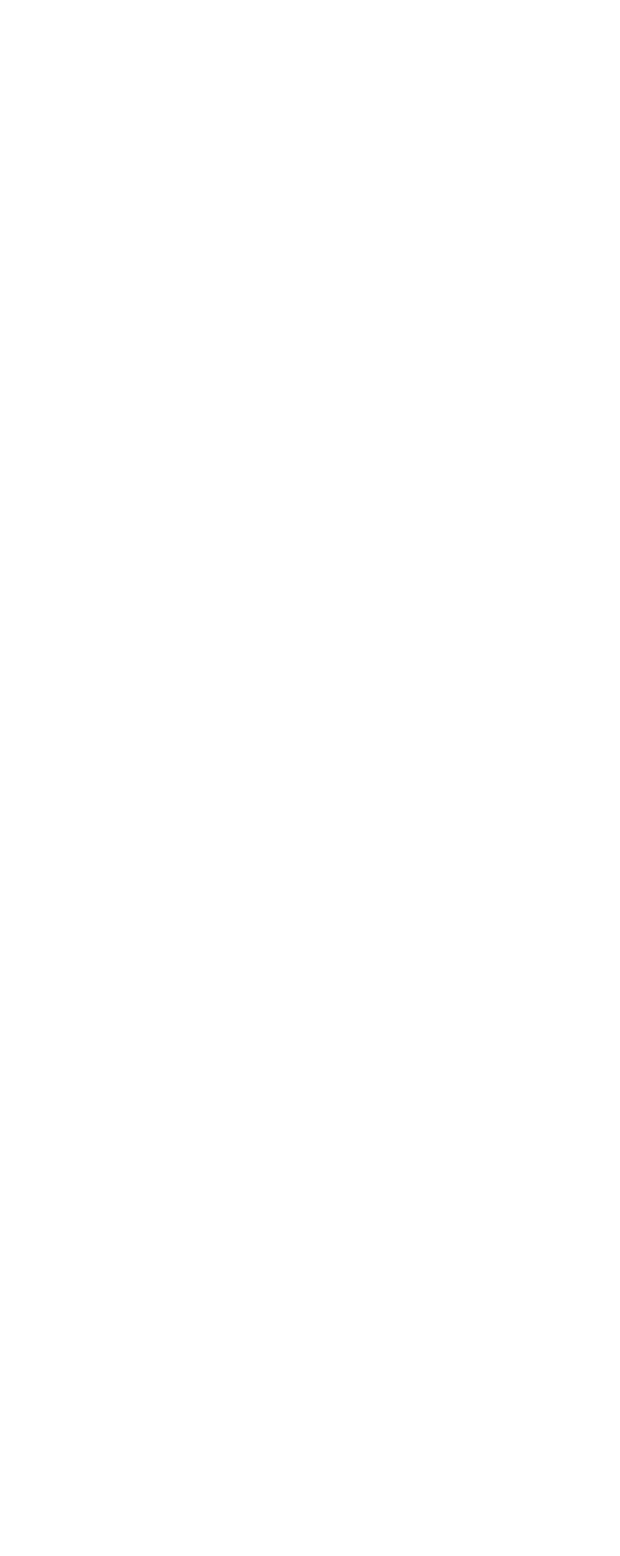
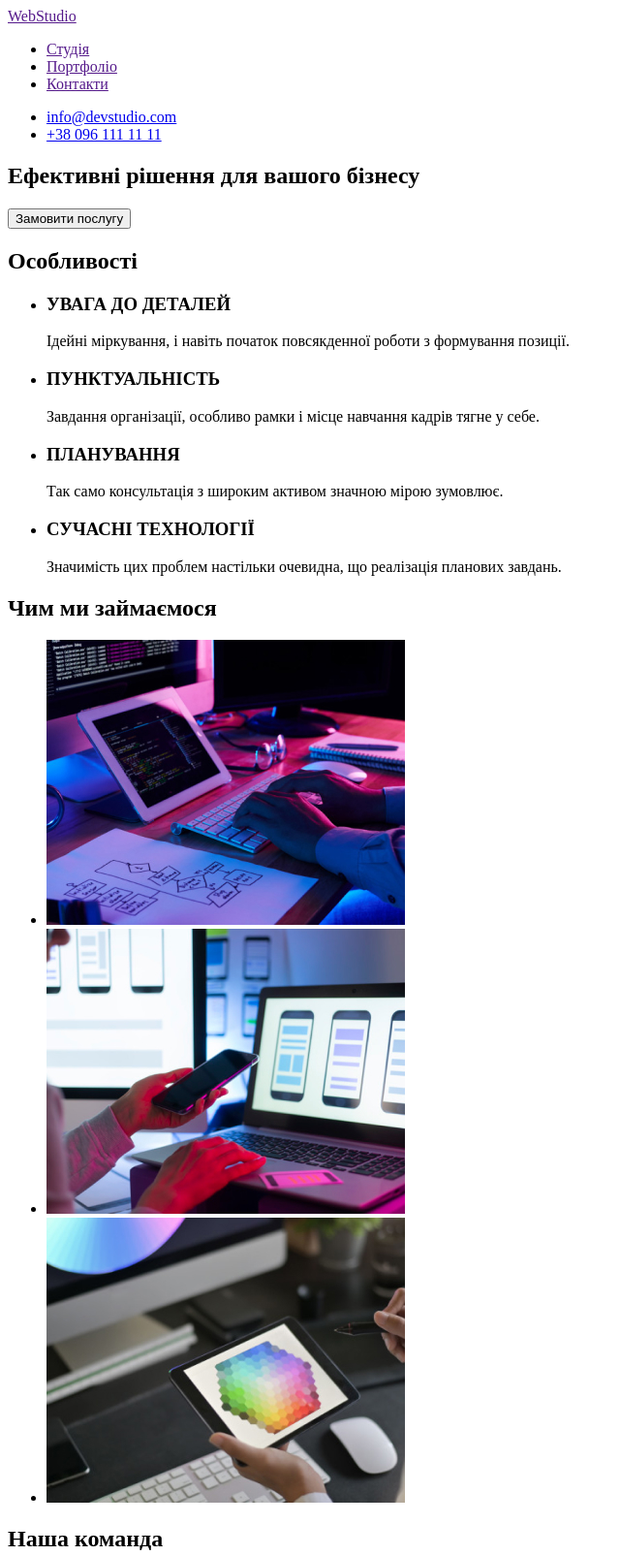
Before and after one commit to anastasiiabuhaienko/goit-markup-hw-01, a plain HTML site: page index.html in a window 1280 px wide. Shown: the top 1605 px of the page at 97% size, without its empty margins (0-640 px from the left). Before the commit the page ends 800 px from the top, so only its background shows below. Drawn offline with Linux system fonts and the light colour scheme.

Commit message:
Studio page in index.html file

```diff
--- a/index.html
+++ b/index.html
@@ -1,5 +1,5 @@
 <!DOCTYPE html>
-<html lang="en">
+<html lang="uk">
 <head>
     <meta charset="UTF-8">
     <meta http-equiv="X-UA-Compatible" content="IE=edge">
@@ -7,6 +7,119 @@
     <title>Document</title>
 </head>
 <body>
+    <!--Page header-->
+    <header>
+        <nav>
+            <a href="">
+                WebStudio
+            </a>
+
+            <ul>
+                <li><a href="">Студія</a></li>
+                <li><a href="">Портфоліо</a></li>
+                <li><a href="">Контакти</a></li>
+            </ul>
+        </nav>
+
+        <ul>
+            <li><a href="mailto:info@devstudio.com">info@devstudio.com</a></li>
+            <li><a href="tel:+380961111111">+38 096 111 11 11</a></li>
+        </ul>
+    </header>
+
+    <main>
+            <!--Hero-->
+            <section>
+                <h1>Ефективні рішення для вашого бізнесу</h1>
+                <button type="button">Замовити послугу</button>
+            </section>
+
+            <!--Features-->
+            <section>
+                <h2>Особливості</h2>
+                <!--сховати цей заголовок у стилях-->
+                <ul>
+                    <li>
+                        <h3>УВАГА ДО ДЕТАЛЕЙ</h3>
+                        <p>Ідейні міркування, і навіть початок повсякденної роботи з формування позиції.</p>
+                    </li>
+                    <li>
+                        <h3>ПУНКТУАЛЬНІСТЬ</h3>
+                        <p>Завдання організації, особливо рамки і місце навчання кадрів тягне у себе.</p>
+                    </li>
+                    <li>
+                        <h3>ПЛАНУВАННЯ</h3>
+                        <p>Так само консультація з широким активом значною мірою зумовлює.</p>
+                    </li>
+                    <li>
+                        <h3>СУЧАСНІ ТЕХНОЛОГІЇ</h3>
+                        <p>Значимість цих проблем настільки очевидна, що реалізація планових завдань.</p>
+                    </li>
+                </ul>
+            </section>
+
+            <!--What we doing-->
+            <section>
+                <h2>Чим ми займаємося</h2>
+                <ul>
+                    <li>
+                        <img src="./images/services_1.jpg" alt="фронтенд розробка" width="370">
+                    </li>
+                    <li>
+                        <img src="./images/services_2.jpg" alt="мобільна розробка" width="370">
+                    </li>
+                    <li>
+                        <img src="./images/services_3.jpg" alt="дизайн інтерфейсу" width="370">
+                    </li>
+                </ul>
+            </section>
+
+            <!--Our team-->
+            <section>
+                <h2>Наша команда</h2>
+                <ul>
+                    <li>
+                        <img src="/images/product_designer.jpg" alt="ігор дем'яненко дизайнер продукту" width="270">
+                        <p>Ігор Дем'яненко</p>
+                        <p>Product Designer</p>
+                    </li>
+                    <li>
+                        <img src="/images/frontend_developer.jpg" alt="ольга рєпіна розробник інтерфейсу" width="270">
+                        <p>Ольга Рєпіна</p>
+                        <p>Frontend Developer</p>
+                    </li>
+                    <li>
+                        <img src="/images/marketing.jpg" alt="микола тарасов маркетинг" width="270">
+                        <p>Микола Тарасов</p>
+                        <p>Marketing</p>
+                    </li>
+                    <li>
+                        <img src="/images/ui_designer.jpg" alt="михайло єрмаков дизайнер інтерфейсу користувача" width="270">
+                        <p>Михайло Єрмаков</p>
+                        <p>UI Designer</p>
+                    </li>
+                </ul>
+            </section>
+    </main>
+
+
+    <!--Footer-->
+    <footer>
+        <ul>
+                <li>
+                    <a href="">WebStudio</a>
+                </li>
+                <li>
+                    <p>м. Київ, пр-т Лесі Українки, 26</p>
+                </li>
+                <li>
+                    <a href="mailto:info@devstudio.com">info@devstudio.com</a>
+                </li>
+                <li>
+                    <a href="tel:+380961111111">+38 096 111 11 11</a>
+                </li>
+        </ul>
+    </footer>
 
 </body>
 </html>
```
Also changed, not shown: images/WebStudio_footer.svg (added), images/WebStudio_header.svg (added), images/frontend_developer.jpg (added), images/marketing.jpg (added), images/product_designer.jpg (added), images/services_1.jpg (added), images/services_2.jpg (added), images/services_3.jpg (added), images/ui_designer.jpg (added).
